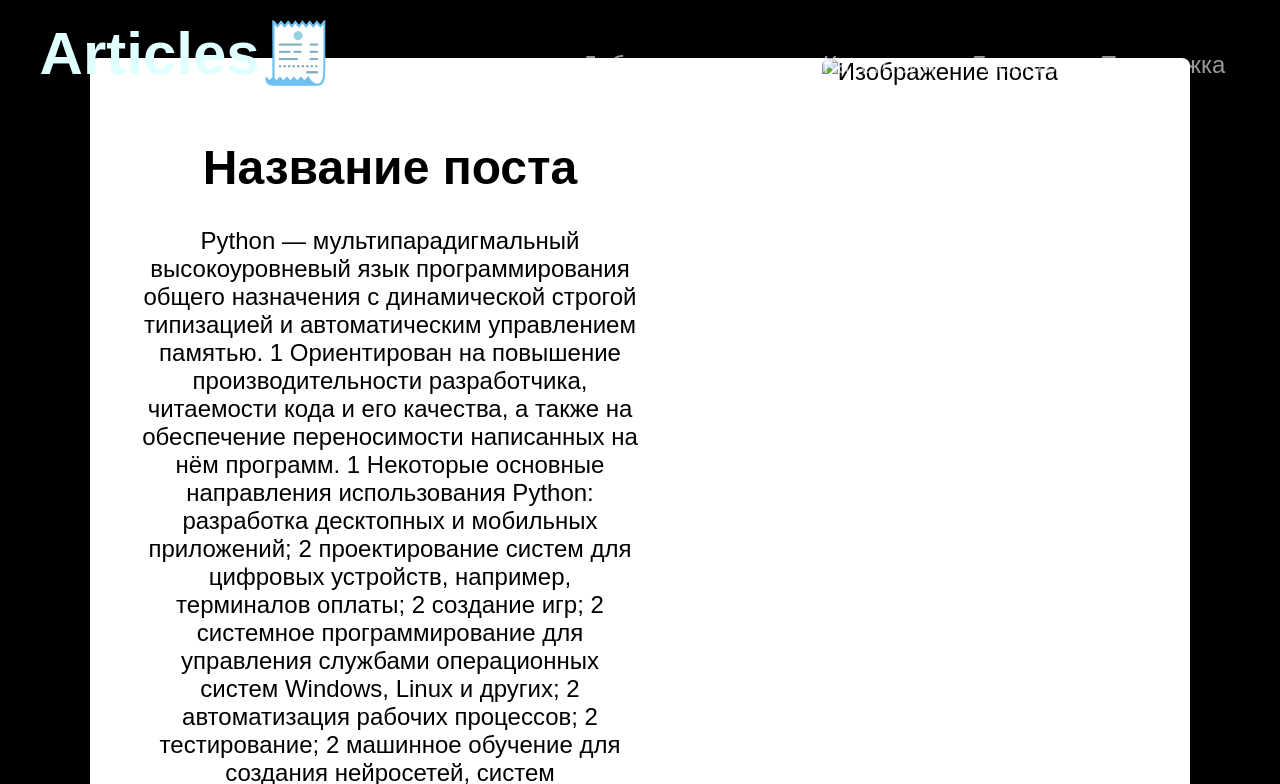
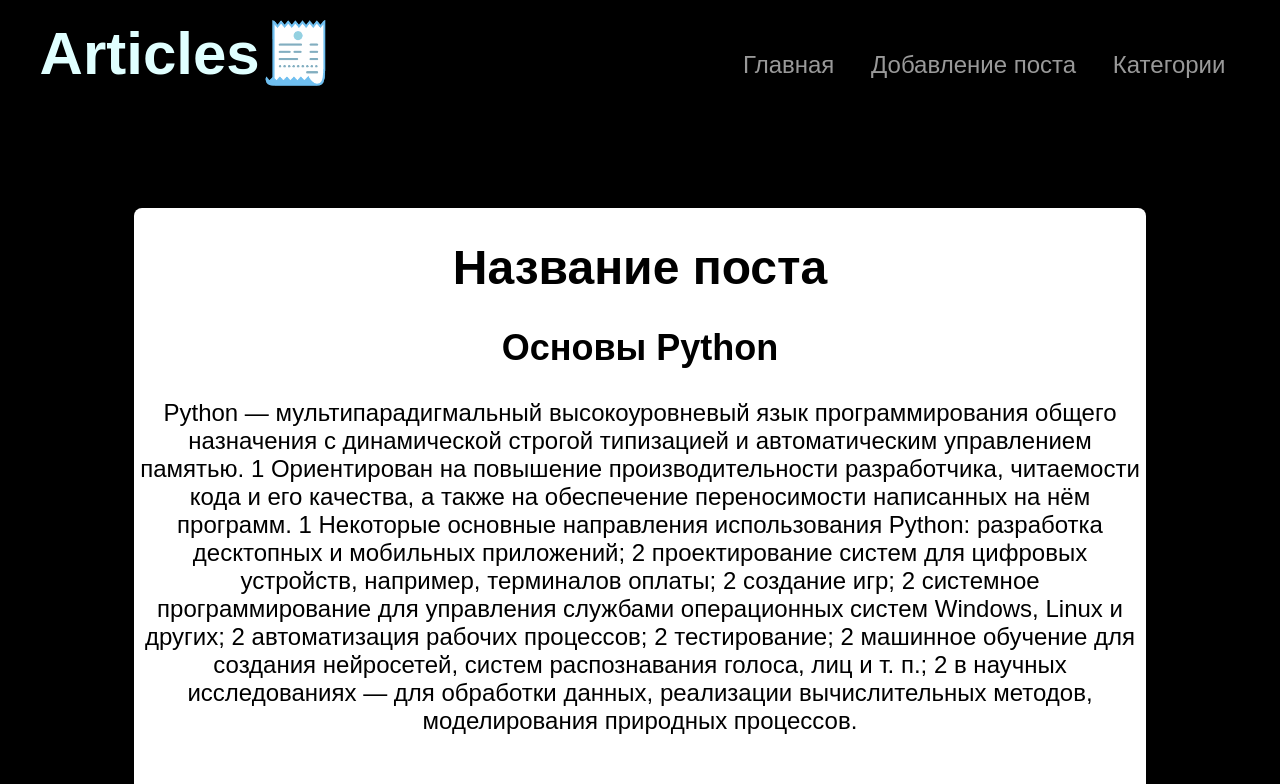
Before and after one commit to Nikula42/python_test, a Flask app: page /post/1 in a window 1280 px wide. Shown: the top 784 px of the page. Run offline with Flask 3, Linux system fonts and the light colour scheme; some libraries are stand-ins or nearby versions.

Commit message:
релиз

```diff
--- a/app.py
+++ b/app.py
@@ -24,13 +24,13 @@ def allowed_file(filename):
 
 @app.route('/')
 def index():
-    return render_template('index.html')
+    posts = Post.query.all()
+    return render_template('index.html', posts=posts)
 
 
-@app.route('/post/<id>')
+@app.route('/post/<int:id>')
 def hello(id):
     post2 = Post.query.get_or_404(id)
-    print(post2)
     return render_template('post.html', post=post2)
 
 @app.route('/add_post', methods=["POST", "GET"])
--- a/static/css/style.css
+++ b/static/css/style.css
@@ -10,6 +10,7 @@ body {
     width: 100%;
     height: 50px;
     box-shadow: 0 4px 10px rgba(0, 0, 0, .1);
+    margin-bottom: 70px;
 }
 
 .navbar  .container {
@@ -137,24 +138,20 @@ textarea {
 
 .post-container {
     display: flex;
-    max-width: 1100px;
+    max-width: 80%;
     margin: auto;
     background: white;
     border-radius: 8px;
     box-shadow: 0 2px 10px rgba(0,0,0,0.1);
     color: black;
+    margin-top: 150px;
+    flex-direction: column;
 
 .text-section {
-    flex: 1;
-    padding: 50px;
 }
 
-.image-section {
-    flex: 1;
+
+.title {
+    color: white !important;
+    text-decoration: none;
 }
-
-.image-section img {
-    max-width: 100%;
-    height: auto;
-    border-radius: 8px;
-}
--- a/templates/add post.html
+++ b/templates/add post.html
@@ -32,6 +32,10 @@
             <option value="Economy">Экономика</option>
             <option value="Cryptocurrency">Криптовалюта</option>
             <option value="Weather">Погода</option>
+            <option value="Games">Игры</option>
+            <option value="Cinema">Кино</option>
+            <option value="Artificial intelligence">Искусственный интеллект</option>
+            <option value="Programming">Программирование и все что с ним связано</option>
             <option value="Other">Прочее</option>
         </select><br><br>
 
--- a/templates/main_html.html
+++ b/templates/main_html.html
@@ -16,10 +55,9 @@
 
             <div class="navbar-wrap">
                 <ul class="navbar-menu">
-                    <li><a href="#">Добавление поста</a></li>
-                    <li><a href="#">Категории</a></li>
-                    <li><a href="#">Главная</a></li>
-                    <li><a href="#">Поддержка</a></li>
+                    <li><a href="/">Главная</a></li>
+                    <li><a href="add_post">Добавление поста</a></li>
+                    <li><a href="post/5">Категории</a></li>
                 </ul>
 
             </div>
--- a/templates/post.html
+++ b/templates/post.html
@@ -9,12 +9,16 @@
     <div class="post-container">
         <div class="text-section">
             <h1>Название поста</h1>
+            <h2>
+                {{post.title}}
+            </h2>
             <p>
                 {{post.text}}
             </p>
-        </div>
+
+        </div><br>
         <div class="image-section">
-            <img src="https://via.placeholder.com/400" alt="Изображение поста">
+            <img src="https://steamuserimages-a.akamaihd.net/ugc/1843658378002555999/D2CB1C4A0B5A01521A8B19C8939A2694D7E3F105/?imw=512&amp;imh=341&amp;ima=fit&amp;impolicy=Letterbox&amp;imcolor=%23000000&amp;letterbox=true" alt="Изображение поста">
         </div>
     </div>
 
```
Also changed, not shown: other parts of templates/main_html.html (+39 -0 lines), templates/index.html (+11 -0 lines), instance/data.db.
